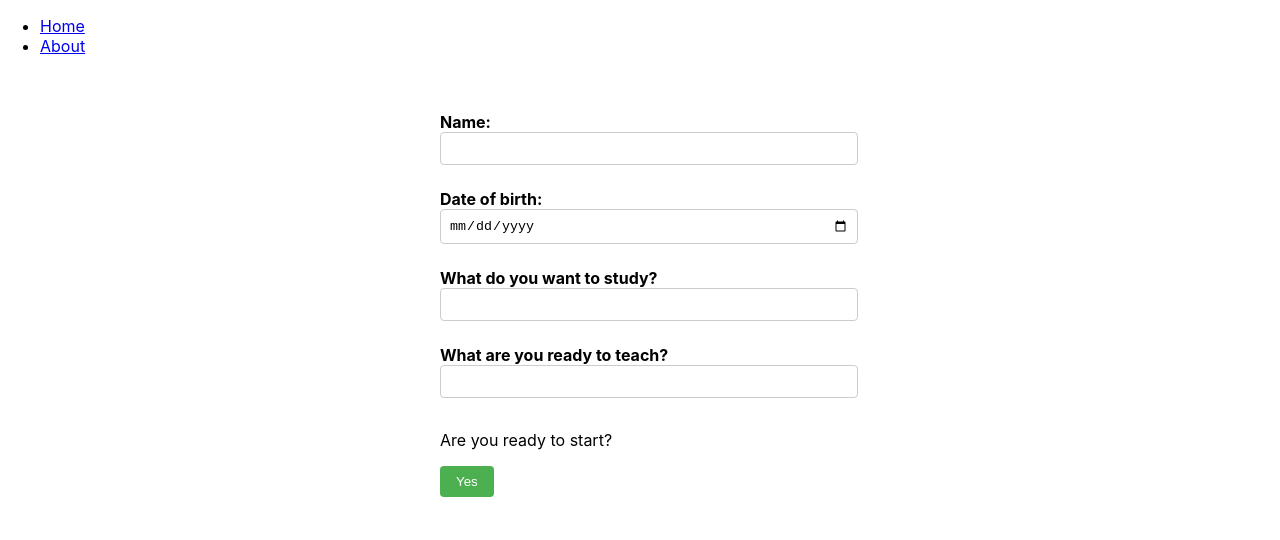
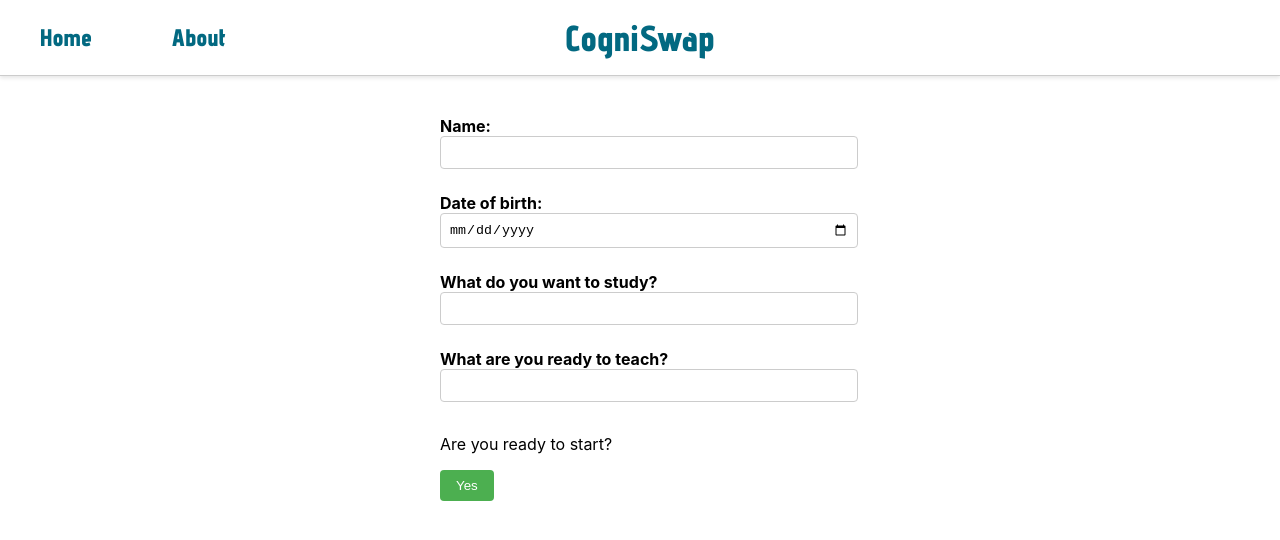
Before and after one commit to Misofser/cogniswap, a React (Create React App) app: page / in a window 1280 px wide. Shown: the top 540 px of the page. Built offline with nearby package versions, Linux system fonts and the light colour scheme.

Commit message:
Add app name and some style to nav bar

```diff
--- a/public/index.html
+++ b/public/index.html
@@ -24,7 +24,10 @@
       work correctly both with client-side routing and a non-root public URL.
       Learn how to configure a non-root public URL by running `npm run build`.
     -->
-    <title>React App</title>
+    <title>CogniSwap</title>
+    <link rel="preconnect" href="https://fonts.googleapis.com">
+    <link rel="preconnect" href="https://fonts.gstatic.com" crossorigin>
+    <link href="https://fonts.googleapis.com/css2?family=Advent+Pro:wght@400;800&display=swap" rel="stylesheet">
   </head>
   <body>
     <noscript>You need to enable JavaScript to run this app.</noscript>
--- /dev/null
+++ b/src/Navbar.css
@@ -0,0 +1,37 @@
+.navbar {
+  background-color: #ffffff;
+  color: #026981;
+  height: 75px;
+  display: grid;
+  grid-template-columns: 1fr auto 1fr;
+  align-items: center;
+  border-bottom: 1px solid #ccc;
+  box-shadow: 0 2px 4px rgba(0, 0, 0, 0.1);
+}
+
+.navbar ul {
+  list-style: none;
+  padding: 0;
+  margin: 0;
+}
+
+.navbar li {
+  font-weight: bold;
+  font-size: 24px;
+  font-family: 'Advent Pro', sans-serif;
+  display: inline-block;
+  margin: 0 40px;
+}
+
+.navbar a {
+  color: #026981;
+  text-decoration: none;
+}
+
+.app-name {
+  text-align: center;
+  flex-grow: 1;
+  font-family: 'Advent Pro', sans-serif;
+  font-size: 36px;
+  font-weight: 600;
+}
--- a/src/Navbar.js
+++ b/src/Navbar.js
@@ -1,12 +1,14 @@
 import React from 'react';
+import './Navbar.css';
 
 function Navbar() {
   return (
-    <nav>
+    <nav className="navbar">
       <ul>
         <li><a href="/">Home</a></li>
         <li><a href="/about">About</a></li>
       </ul>
+      <div className="app-name">CogniSwap</div>
     </nav>
   );
 }
```
